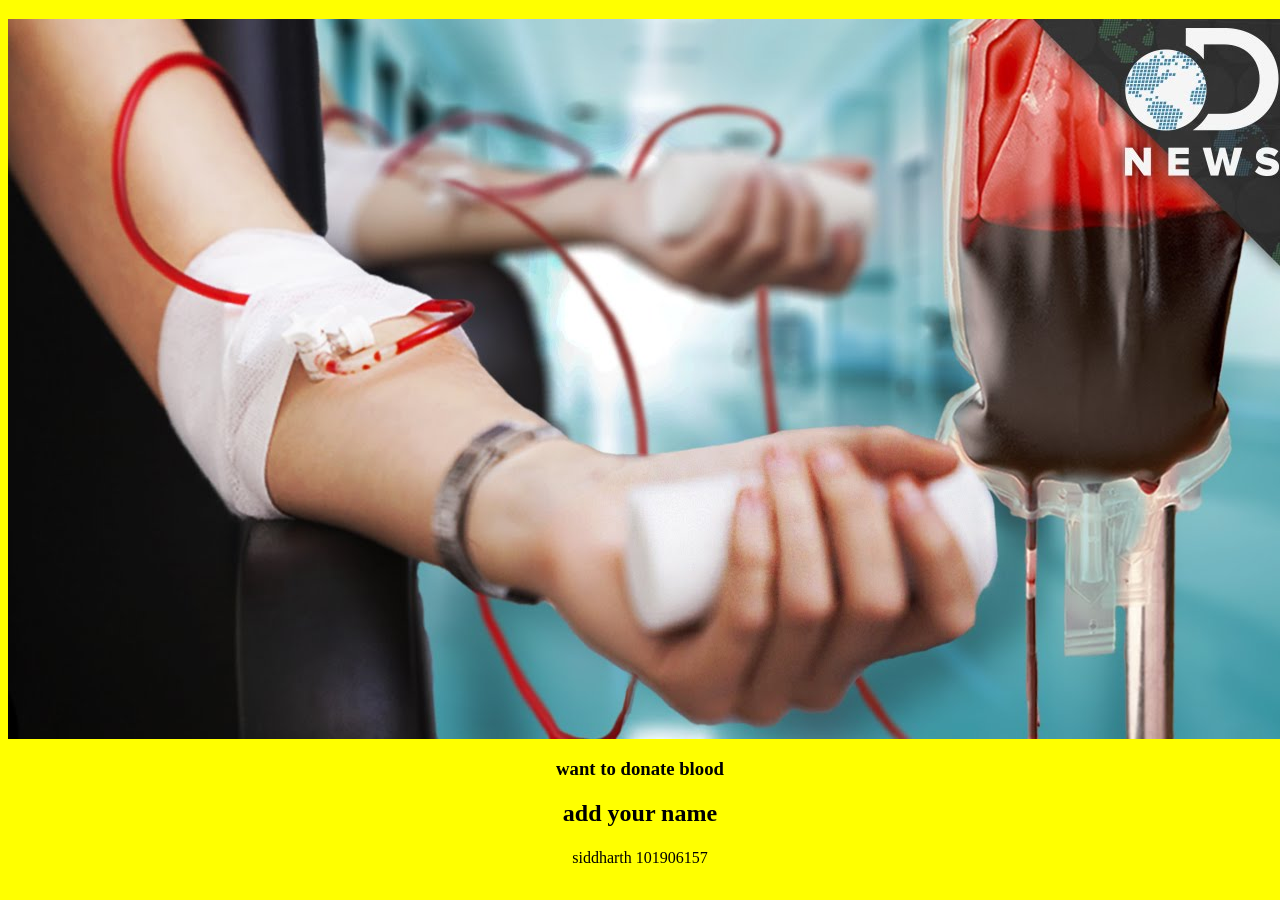
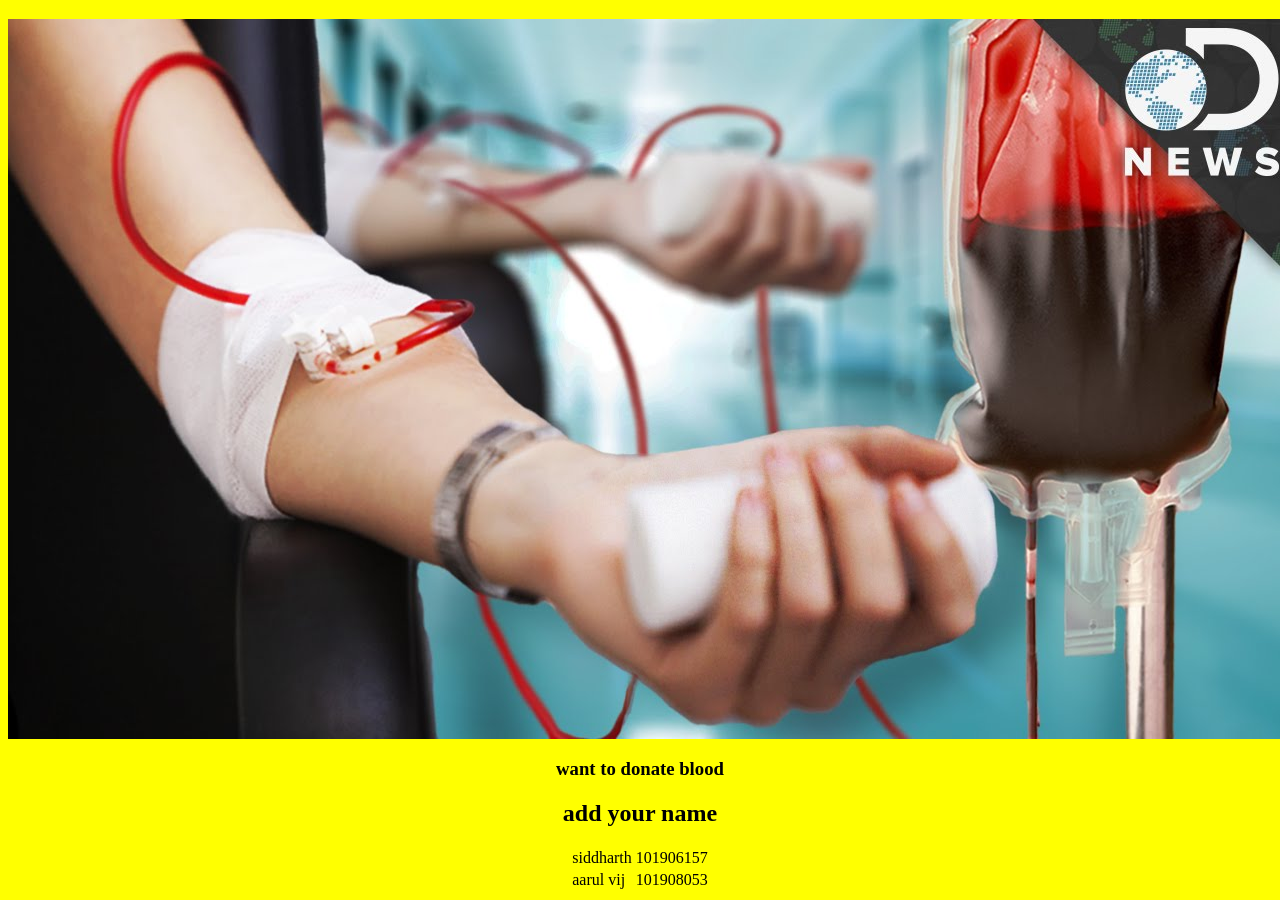
Before and after one commit to sidhagarwal05/blooddonation, a plain HTML site: page index.html in a window 1280 px wide. Shown: the part 61-961 px from the top of the page. Before the commit the page ends 939 px from the top, so only its background shows below. Drawn offline with Linux system fonts and the light colour scheme.

Commit message:
added ACECM

```diff
--- a/index.html
+++ b/index.html
@@ -10,6 +10,10 @@
 			<td>siddharth</td>
 			<td>101906157</td>
 		</tr>
+		<tr>
+			<td>aarul vij</td>
+			<td>101908053</td>
+		</tr>
 	</table>
 </body>
 </html>
```
